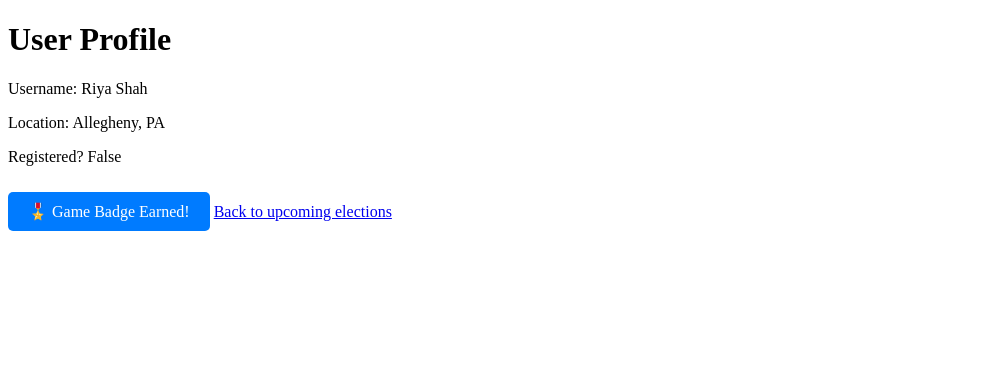
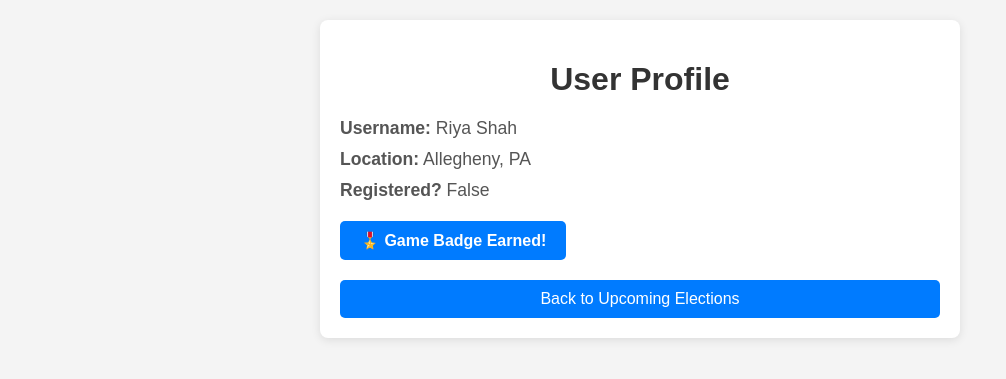
Before and after one commit to dorothycrow/steelhacks2024, a Flask app: page /user_profile in a window 1280 px wide. Shown: the top 379 px of the page, without its empty margins (0-1006 px from the left). Run offline with Flask 3, Linux system fonts and the light colour scheme; data comes from the database, SQL or seed files in the repository; both versions use the stored data as it was after the commit.

Commit message:
making things pretty

```diff
--- a/app.py
+++ b/app.py
@@ -141,7 +141,7 @@ def login():
 
 
 def get_upcoming_elections():
-    API_KEY = ''
+    #put api key
     user = User.query.order_by(User.id.desc()).first()  # Get the last user added
     address = user.address + ' ' + user.city + ' ' + user.state
     #election_id = 9000
--- a/candidate.py
+++ b/candidate.py
@@ -4,7 +4,6 @@ from openai import OpenAI
 import google.generativeai as genai
 
 # Replace with your actual API keys
-
 
 
 class Candidate:
--- a/templates/user_profile.html
+++ b/templates/user_profile.html
@@ -5,6 +5,34 @@
     <meta name="viewport" content="width=device-width, initial-scale=1.0">
     <title>User Profile</title>
     <style>
+        body {
+            font-family: Arial, sans-serif;
+            background-color: #f4f4f4;
+            margin: 0;
+            padding: 20px;
+        }
+
+        .container {
+            max-width: 600px;
+            margin: 0 auto;
+            padding: 20px;
+            background-color: white;
+            border-radius: 8px;
+            box-shadow: 0 2px 10px rgba(0, 0, 0, 0.1);
+        }
+
+        h1 {
+            text-align: center;
+            color: #333;
+            margin-bottom: 20px;
+        }
+
+        p {
+            font-size: 1.1em;
+            color: #555;
+            margin: 10px 0;
+        }
+
         .badge {
             display: inline-block;
             padding: 10px 20px;
@@ -12,22 +40,48 @@
             color: white;
             border-radius: 5px;
             margin-top: 10px;
+            font-weight: bold;
+            text-align: center;
+        }
+
+        .no-badge {
+            color: #888;
+            text-align: center;
+            margin-top: 10px;
+        }
+
+        a {
+            display: block;
+            text-align: center;
+            margin-top: 20px;
+            padding: 10px 15px;
+            background-color: #007bff;
+            color: white;
+            border-radius: 5px;
+            text-decoration: none;
+            transition: background-color 0.3s;
+        }
+
+        a:hover {
+            background-color: #0056b3;
         }
     </style>
 </head>
 <body>
+    <div class="container">
         <h1>User Profile</h1>
-    <p>Username: {{ user.username }}</p>
-    <p>Location: {{ user.location }}</p>
-    <p>Registered? {{ user.registered }}</p>
+        <p><strong>Username:</strong> {{ user.username }}</p>
+        <p><strong>Location:</strong> {{ user.location }}</p>
+        <p><strong>Registered?</strong> {{ user.registered }}</p>
 
         <!-- Badge Section -->
         {% if user.gameBadge %}
             <div class="badge">🎖️ Game Badge Earned!</div>
         {% else %}
-        <p>No game badge earned yet.</p>
+            <p class="no-badge">No game badge earned yet.</p>
         {% endif %}
 
-    <a href="{{ url_for('elections') }}">Back to upcoming elections</a>
+        <a href="{{ url_for('elections') }}">Back to Upcoming Elections</a>
+    </div>
 </body>
 </html>
```
Also changed, not shown: templates/elections.html (+68 -25 lines), templates/register.html (+57 -5 lines), voter2.db. Lines whose indentation alone changed are shown as unchanged.
